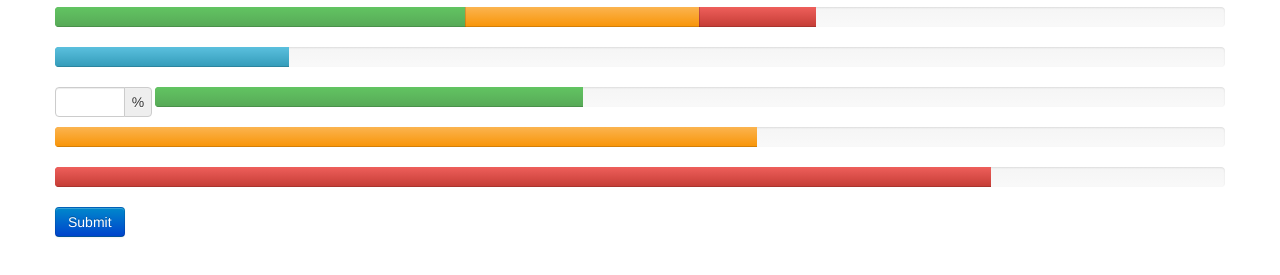
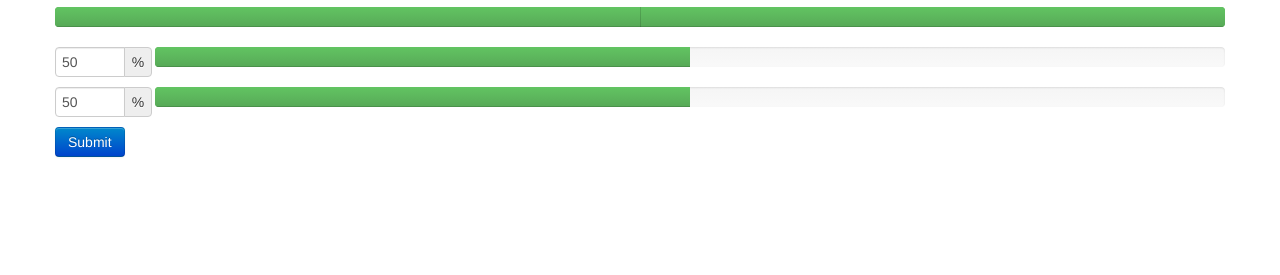
Before and after one commit to DiogoNeves/BudgetRewired, a website: page web/index.html in a window 1280 px wide. Shown: the part 143-418 px from the top of the page. Drawn offline with nearby package versions, Linux system fonts and the light colour scheme.

Commit message:
add categories

```diff
--- a/web/index.html
+++ b/web/index.html
@@ -58,35 +58,11 @@
         <h2>£600bn</h2>
       </div>
 
-      <div class="progress">
-        <div class="bar bar-success" style="width: 35%;"></div>
-        <div class="bar bar-warning" style="width: 20%;"></div>
-        <div class="bar bar-danger" style="width: 10%;"></div>
-      </div>
-
-      <div class="progress progress-info">
-        <div class="bar" style="width: 20%"></div>
-      </div>
-
-      <div class="container">
+      <div id="spending" class="container">
         <div class="row">
-          <div class="input-append span1">
-            <input class="span1" id="appendedInput" type="text">
-            <span class="add-on">%</span>
-          </div>
-          <div class="span11">
-            <div class="progress progress-success">
-              <div class="bar" style="width: 40%"></div>
-            </div>
+          <div id="overall-spending" class="progress span12">
           </div>
         </div>
-      </div>
-
-      <div class="progress progress-warning">
-        <div class="bar" style="width: 60%"></div>
-      </div>
-      <div class="progress progress-danger">
-        <div class="bar" style="width: 80%"></div>
       </div>
 
       <div class="btn-group">
@@ -99,11 +75,55 @@
 
     <script type="text/javascript">
       var categories = {
+        spending: [
+          "health", "defense"
+        ]
+      };
 
+      var createInputBox = function(value) {
+        var box = $('<div class="input-append span1"></div>');
+        box.append($('<input class="span1 pc-value" type="number" value="' + value + '">'));
+        box.append($('<span class="add-on">%</span>'));
+
+        return box;
+      };
+
+      var createBar = function(value, colour) {
+        return $('<div class="bar pc-bar ' + colour + '" style="width: ' + value + '%"></div>');
+      };
+
+      var createSingleBar = function(value) {
+        var progress = $('<div class="progress progress-success"></div>');
+        progress.append(createBar(value, ''));
+        var bar = $('<div class="span11"></div>');
+        bar.append(progress);
+
+        return bar;
+      };
+
+      var createRow = function(id, value) {
+        var row = $('<div id="' + id + '" class="row"></div>');
+        row.append(createInputBox(value));
+        row.append(createSingleBar(value));
+
+        return row;
       };
 
       $(document).ready(function() {
+        var spending = $("#spending");
+        var overall = $("#overall-spending");
 
+        var totalCategories = categories.spending.length;
+        var initialValue = 100 / totalCategories;
+        var remaining = 100 % totalCategories;
+        for (var i in categories.spending) {
+          // Add a bar for this
+          var catId = categories.spending[i];
+          spending.append(createRow(catId, initialValue));
+
+          // Add to the overall
+          overall.append(createBar(initialValue, 'bar-success'));
+        }
       });
     </script>
   </body>
```
